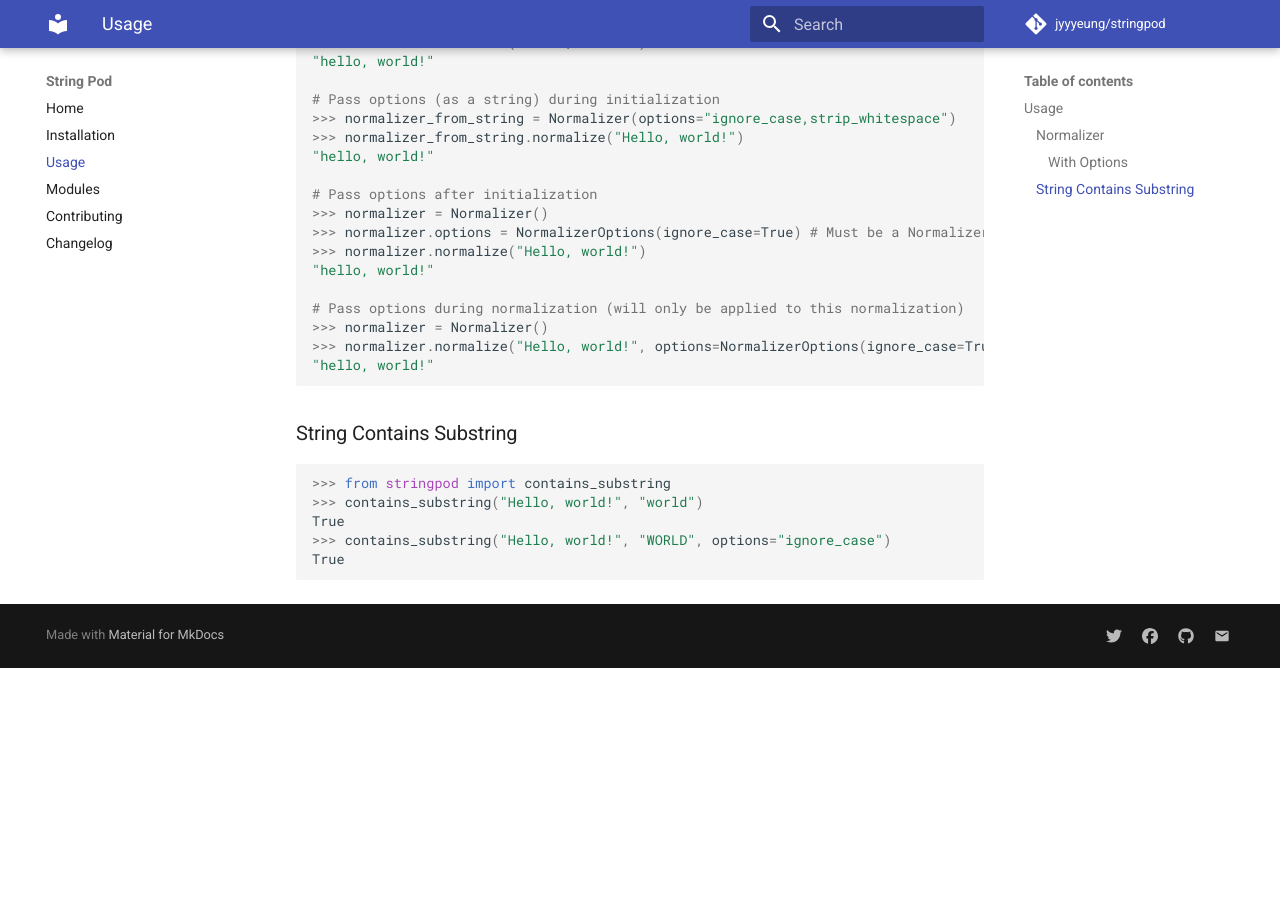
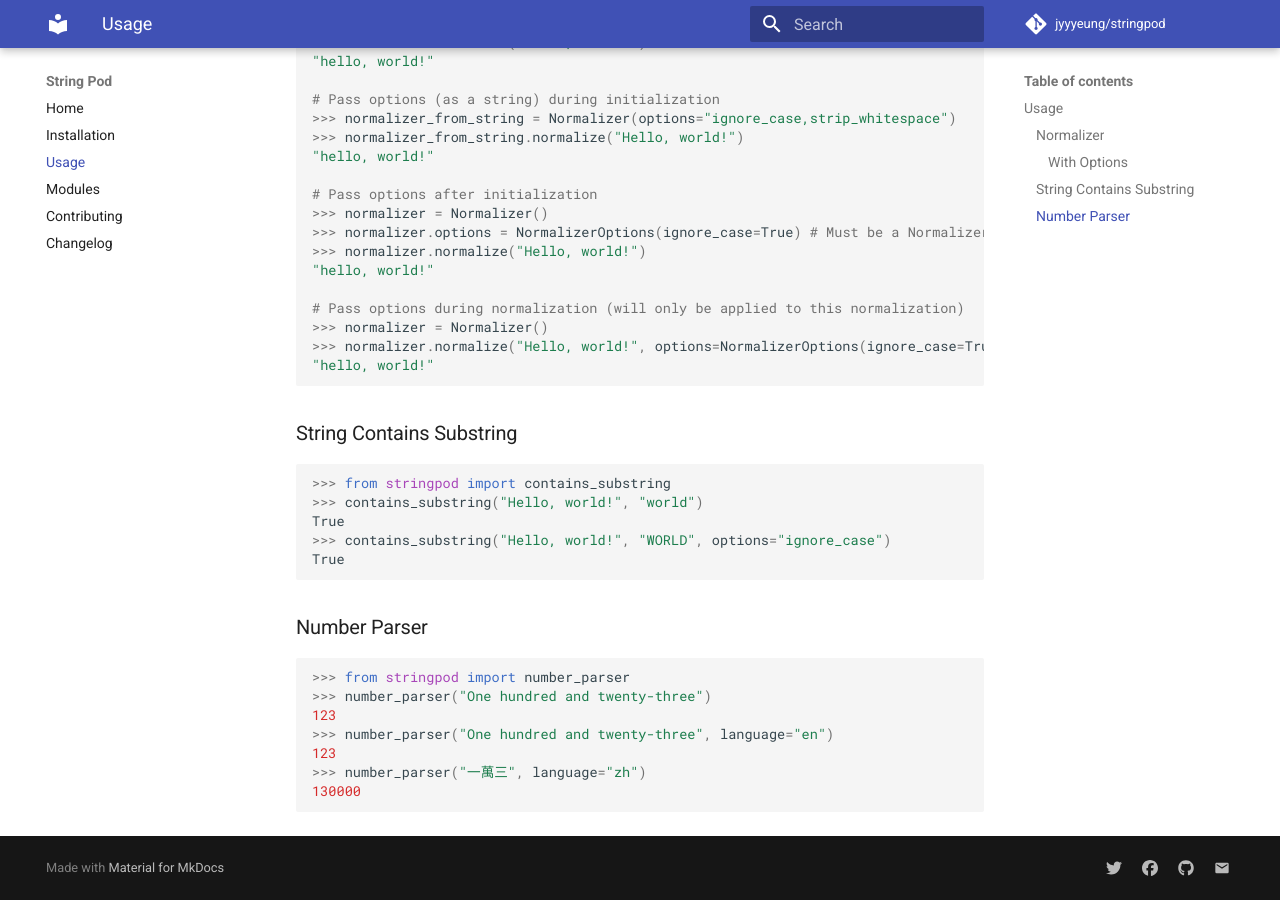
Before and after one commit to jyyyeung/stringpod, an MkDocs documentation site: the page built from docs/usage.md, in a window 1280 px wide and 900 px high, scrolled down 561 px. Built offline with MkDocs 1.6.1 and Material for MkDocs 9.7.7, drawn with Linux system fonts in a browser that asks for light colours; comment, search, counter and statistics services are not loaded; before the commit the page ends 1229 px from its top, so only the background shows below that.

Commit message:
docs: updated parse number docs

````diff
--- a/docs/usage.md
+++ b/docs/usage.md
@@ -49,3 +49,15 @@ True
 >>> contains_substring("Hello, world!", "WORLD", options="ignore_case")
 True
 ```
+
+## Number Parser
+
+```python
+>>> from stringpod import number_parser
+>>> number_parser("One hundred and twenty-three")
+123
+>>> number_parser("One hundred and twenty-three", language="en")
+123
+>>> number_parser("一萬三", language="zh")
+130000
+```
````
Also changed, not shown: README.md (+8 -1 lines).
